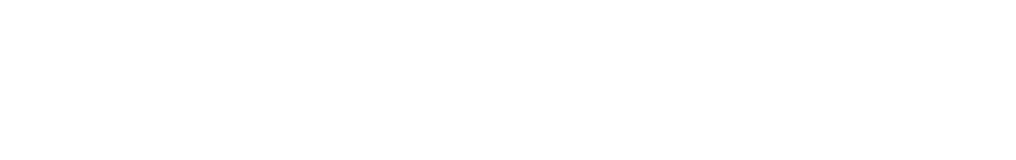
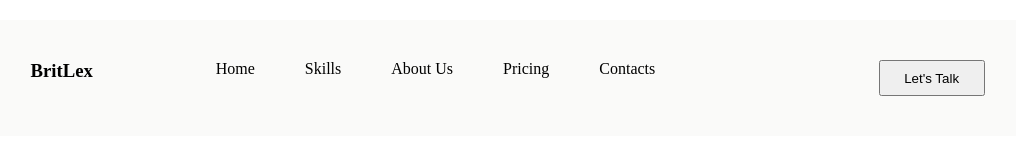
Before and after one commit to asya948/black-white, a plain HTML site: page index.html in a window 1280 px wide. Shown: the whole page, without its empty margins (81-1097 px from the left). Drawn offline with Linux system fonts and the light colour scheme.

Commit message:
add UI resize

```diff
--- a/index.html
+++ b/index.html
@@ -9,7 +9,37 @@
   <link rel="stylesheet" href="style.css">
 </head>
 <body>
+<section class="bolg section-padding">
+    <div class="container">
 
+        <div class="row my-2">
+<h3 class="title-small">
+    BritLex
+</h3>
+            <nav>
+
+                <ul class="menu">
+                    <li><a href="">Home</a> </li>
+                    <li><a href="">Skills</a> </li>
+                    <li><a href="">About Us</a> </li>
+                    <li><a href="">Pricing</a> </li>
+                    <li><a href="">Contacts</a> </li>
+                </ul>
+
+            </nav>
+            <button class="btn">
+                Let's Talk
+            </button>
+
+   <h2 class="title">
+
+   </h2>
+
+
+    </div>
+    </div>
+
+</section>
 
 
 
--- a/style.css
+++ b/style.css
@@ -0,0 +1,64 @@
+@import url('https://fonts.googleapis.com/css2?family=Poppins:ital,wght@0,100;0,200;0,300;0,400;0,500;0,600;0,700;0,800;0,900;1,100;1,200;1,300;1,400;1,500;1,600;1,700;1,800;1,900&display=swap');
+*{
+    margin: 0;
+    padding: 0;
+    box-sizing: border-box;
+
+}
+.body{
+    font-family:"Poppins" , sans-serif;
+}
+.section-padding{
+    padding:20px;
+}
+.container{
+    max-width: 1200px;
+    margin:auto;
+    background-color: rgba(249, 249, 248, 0.85);
+    padding: 20px 0;
+
+}
+.row{
+    display: flex;
+    flex-wrap: wrap;
+    justify-content: space-around;
+}
+.titel-small{
+     width: 106px;
+     height: 54px;
+ }
+.title{
+
+}
+nav{
+    width: 50%;
+}
+.menu{
+    display: flex;
+    gap: 10px;
+}
+.my-2{
+    padding: 20px;
+}
+li {
+    list-style: none;
+
+    a {
+        padding: 10px 20px;
+        text-decoration: none;
+        color: black;
+
+        &:hover {
+            color: greenyellow;
+        }
+    }
+}
+.btn{
+    width: 106px;
+    height: 36px;
+    top: 72px;
+    left: 1306px;
+}
+.j-between{
+    justify-content: space-between;
+}
```
